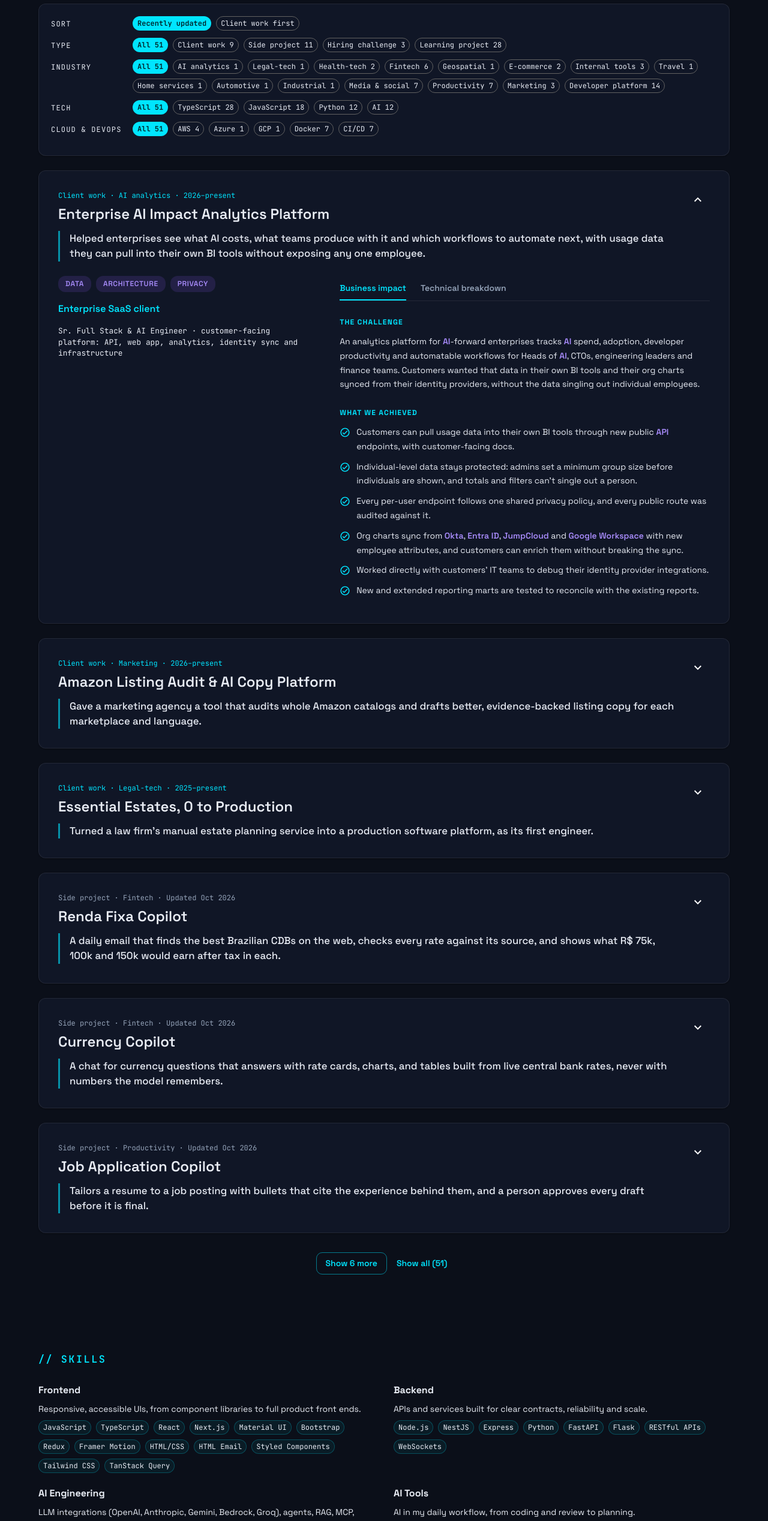
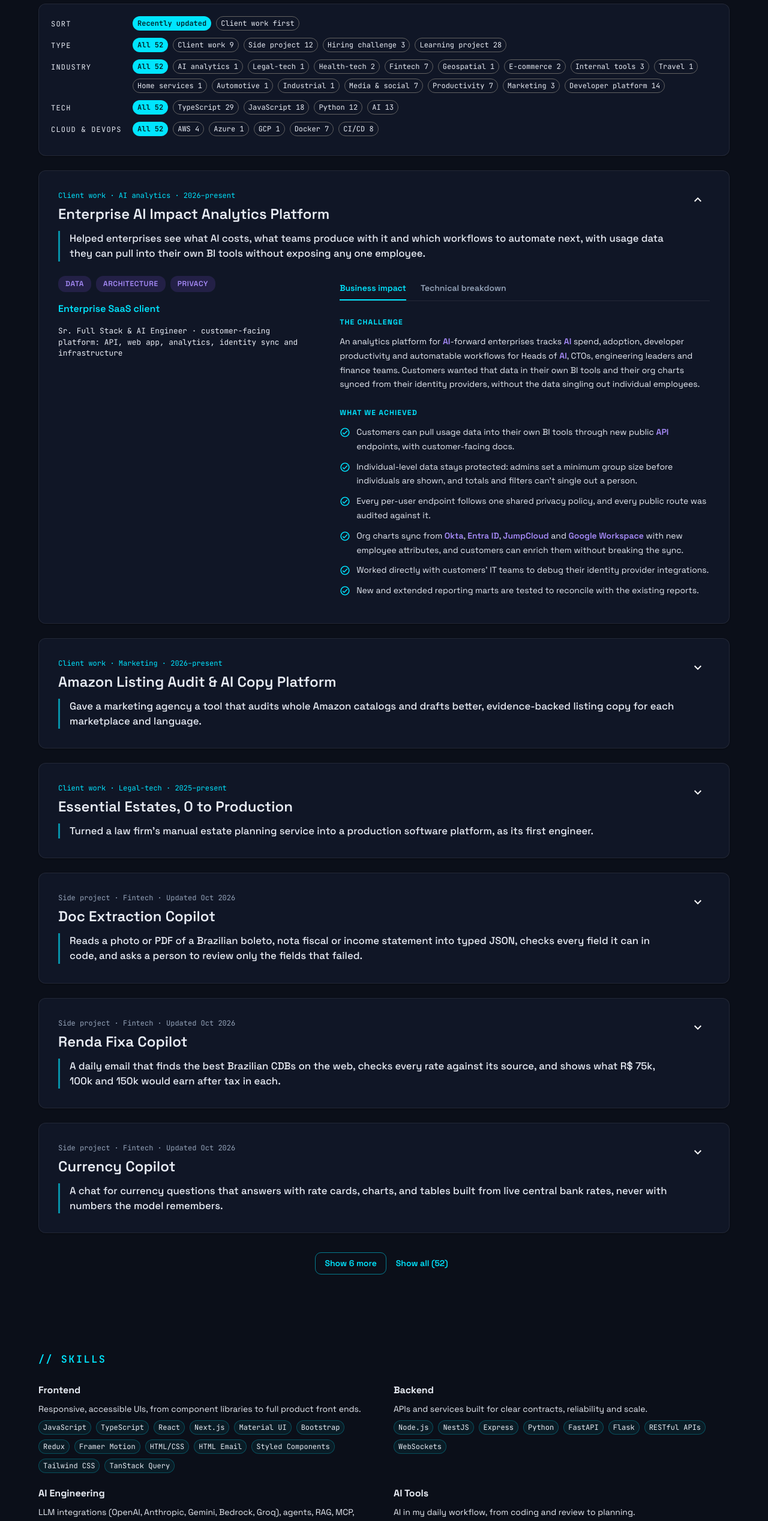
Before and after one commit to Eric-Souza/portfolio, a React (Vite) app: page / in a window 1280 px wide. Shown: the part 2140-4676 px from the top of the page at 60% size. Built offline with nearby package versions, Linux system fonts and the light colour scheme.

Commit message:
Add the Doc Extraction Copilot case study, vision, structured output and eval skills, and the project on the resume.

```diff
--- a/resume/resume.html
+++ b/resume/resume.html
@@ -77,6 +77,7 @@
 
 <h2>AI PROJECTS</h2>
 <ul>
+  <li><strong><a href="https://github.com/Eric-Souza/doc-extraction-copilot">Doc Extraction Copilot</a>:</strong> Gemini reads Brazilian boletos and invoices into typed JSON; code checks digits and totals and flags what fails.</li>
   <li><strong><a href="https://github.com/Eric-Souza/renda-fixa-copilot">Renda Fixa Copilot</a>:</strong> daily job where a Groq model finds Brazilian CDBs online; code verifies each quote and simulates tax and FGC.</li>
   <li><strong><a href="https://github.com/Eric-Souza/currency-copilot">Currency Copilot</a>:</strong> streaming currency chat with Next, the Vercel AI SDK, and Gemini; typed tool calls render as React rate cards, charts, and tables; chats saved in Neon Postgres with Drizzle; Vitest and Playwright tests in GitHub Actions.</li>
   <li><strong><a href="https://github.com/Eric-Souza/job-application-copilot">Job Application Copilot</a>:</strong> LangGraph agent with FastAPI and React that tailors a resume to a job posting, with hybrid RAG on pgvector, cited bullets checked in code, human-in-the-loop review, and SSE streaming.</li>
@@ -90,7 +91,7 @@
   <p><strong>Databases &amp; Data Handling:</strong> PostgreSQL, pgvector, SQLite, MongoDB, DynamoDB, TypeORM, Sequelize, Drizzle, Mongoose, Redis</p>
   <p><strong>Cloud &amp; DevOps:</strong> AWS (S3, Lambda, EC2, RDS, CloudFront, ACM), Azure, Vercel, Docker, Kubernetes, GitHub Actions (CI/CD)</p>
   <p><strong>Architecture &amp; System Design:</strong> Microservices, RESTful APIs, SSR, CSR, WebSockets, SSE, Apache Kafka, service-oriented architectures</p>
-  <p><strong>AI Engineering:</strong> LLMs, RAG, agents, tool calling, LangGraph, LangChain, Vercel AI SDK, MCP, Gemini, Groq, RAGAS evals, Langfuse</p>
+  <p><strong>AI Engineering:</strong> LLMs, RAG, agents, tool calling, vision, LangGraph, LangChain, Vercel AI SDK, MCP, Gemini, Groq, RAGAS evals, Langfuse</p>
   <p><strong>AI Fluency:</strong> Claude, Claude Code, Cursor, ChatGPT, Cursor Bugbot; efficient at enhancing planning, coding, debugging, review, documentation, and delivery with AI-assisted workflows</p>
   <p><strong>Testing &amp; State Management:</strong> Jest, Vitest, Playwright, pytest, Redux</p>
   <p><strong>Soft Skills:</strong> Leadership, adaptability, problem-solving, communication, cross-functional collaboration, US-hours flexibility</p>
--- a/src/data/caseStudies/batchA.ts
+++ b/src/data/caseStudies/batchA.ts
@@ -3,6 +3,52 @@ import type { CaseStudy } from '../types';
 const repo = (name: string) => `https://github.com/Eric-Souza/${name}`;
 
 export const batchA: CaseStudy[] = [
+  {
+    id: 'doc-extraction-copilot',
+    kind: 'side-project',
+    industry: 'fintech',
+    tech: ['TypeScript', 'AI', 'CI/CD'],
+    year: 2026,
+    title: 'Doc Extraction Copilot',
+    company: 'Personal project',
+    tags: ['Vision Extraction', 'Evals', 'Fintech'],
+    headline:
+      'Reads a photo or PDF of a Brazilian boleto, nota fiscal or income statement into typed JSON, checks every field it can in code, and asks a person to review only the fields that failed.',
+    role: 'Solo build · extraction, checks, review UI, eval set, and tests',
+    challenge:
+      'Boletos, notas fiscais and informes de rendimentos arrive as PDFs and phone photos, and typing them in is slow. A vision model reads them well but can still drop a digit, and asking it to check its own answer proves little. These documents carry their own check digits and totals, so the goal was to let the model read, let code check, show a person only the fields that need a look, and measure with an eval set how many wrong fields would get through unseen.',
+    outcomes: [
+      'Upload a boleto, a DANFE or a broker\'s informe de rendimentos as a PNG, JPEG or PDF, and get every field as typed JSON for that document type.',
+      'Each field is marked checked, review or not checked, so a person only looks at the fields that failed a check or that the model was unsure of.',
+      'A boleto whose printed amount does not match its digit line, or a DANFE line total that is off by R$ 10, is flagged on the field that is actually wrong.',
+      'The JSON can only be downloaded once nothing is left to review.',
+      'On 36 synthetic documents, the default model read 99.9% of fields right, flagged with 100% precision and recall, left 0 silent errors and caught all 6 planted inconsistencies, at a median of 5.4s a document.',
+    ],
+    technical: {
+      architecture:
+        'A Next.js App Router app on the Vercel AI SDK. The extract route sends the upload to Gemini 3.5 Flash Lite as a file part: a first generateText call classifies the document, and a second extracts it with Output.object and that type\'s Zod schema. Deterministic TypeScript then checks the fields and decides which need review, and the React client shows them next to the document for correction.',
+      howItWasBuilt: [
+        'Told the model to copy what is printed and never fix it, and moved every decision about whether a digit or a total is right into code.',
+        'Checked CPF and CNPJ mod-11 digits, including the alphanumeric CNPJ that starts in July 2026, and the boleto digit lines, decoding the amount, the due date (with the factor that reset in February 2025) and the bank to compare with the printed fields.',
+        'Checked the NF-e 44-digit access key\'s digit and the state, month, issuer CNPJ, series and number it encodes, then that line totals, the products total and the invoice total add up.',
+        'Left lines that pass their own quantity × price check unflagged when a total is off, so the review points at the line that is wrong.',
+        'Built a seeded generator that renders 36 fictional documents with headless Chromium as clean PNGs, PDFs and phone-photo-style JPEGs, six with planted inconsistencies, and scored each run per field, with flag precision, recall and silent errors.',
+        'Covered the checks, the review rules and the scoring with 35 Vitest tests, and the upload and review flow with 4 Playwright tests against a scripted model, all run by GitHub Actions on every push.',
+      ],
+      stack: [
+        {
+          layer: 'Architecture',
+          items: ['Vision extraction', 'Verification in code', 'Human-in-the-loop review', 'Eval set'],
+        },
+        { layer: 'Frontend', items: ['React', 'Next.js', 'TypeScript', 'Tailwind CSS'] },
+        { layer: 'Backend', items: ['Next.js route handlers', 'Zod'] },
+        { layer: 'AI', items: ['Vercel AI SDK', 'Google Gemini', 'Structured output'] },
+        { layer: 'CI/CD', items: ['GitHub Actions'] },
+        { layer: 'Testing', items: ['Vitest', 'Playwright', 'AI SDK mock model'] },
+      ],
+    },
+    links: [{ label: 'GitHub', url: repo('doc-extraction-copilot') }],
+  },
   {
     id: 'renda-fixa-copilot',
     kind: 'side-project',
--- a/src/data/caseStudies/repoDates.json
+++ b/src/data/caseStudies/repoDates.json
@@ -11,6 +11,7 @@
   "django-rest-crud": "2021-06-16",
   "django-schedule": "2021-06-18",
   "django-stock-market": "2022-12-07",
+  "doc-extraction-copilot": "2026-10-27",
   "dollar-exchange-optimizer": "2026-10-27",
   "dropbox-ui-clone": "2021-05-24",
   "Eric-Souza": "2026-10-27",
--- a/src/data/skills.ts
+++ b/src/data/skills.ts
@@ -36,10 +36,11 @@ export const skillGroups: SkillGroup[] = [
   },
   {
     category: 'AI Engineering',
-    description: 'LLM integrations (OpenAI, Anthropic, Gemini, Bedrock, Groq), agents, RAG, MCP, evals, document processing and image generation.',
+    description: 'LLM integrations (OpenAI, Anthropic, Gemini, Bedrock, Groq), agents, RAG, MCP, evals, vision models, document processing and image generation.',
     skills: [
       'AI Integrations',
       'LLMs',
+      'Vision Models',
       'OpenAI',
       'Google Gemini',
       'Amazon Bedrock',
@@ -53,8 +54,10 @@ export const skillGroups: SkillGroup[] = [
       'MCP (Model Context Protocol)',
       'RAGAS',
       'Langfuse',
+      'LLM Evals',
       'FastAPI',
       'Document Processing',
+      'Structured Output',
       'fal.ai',
       'nano-banana (image generation)',
     ],
```
Also changed, not shown: 1 other file (tests, documents, lock files or other folders).
